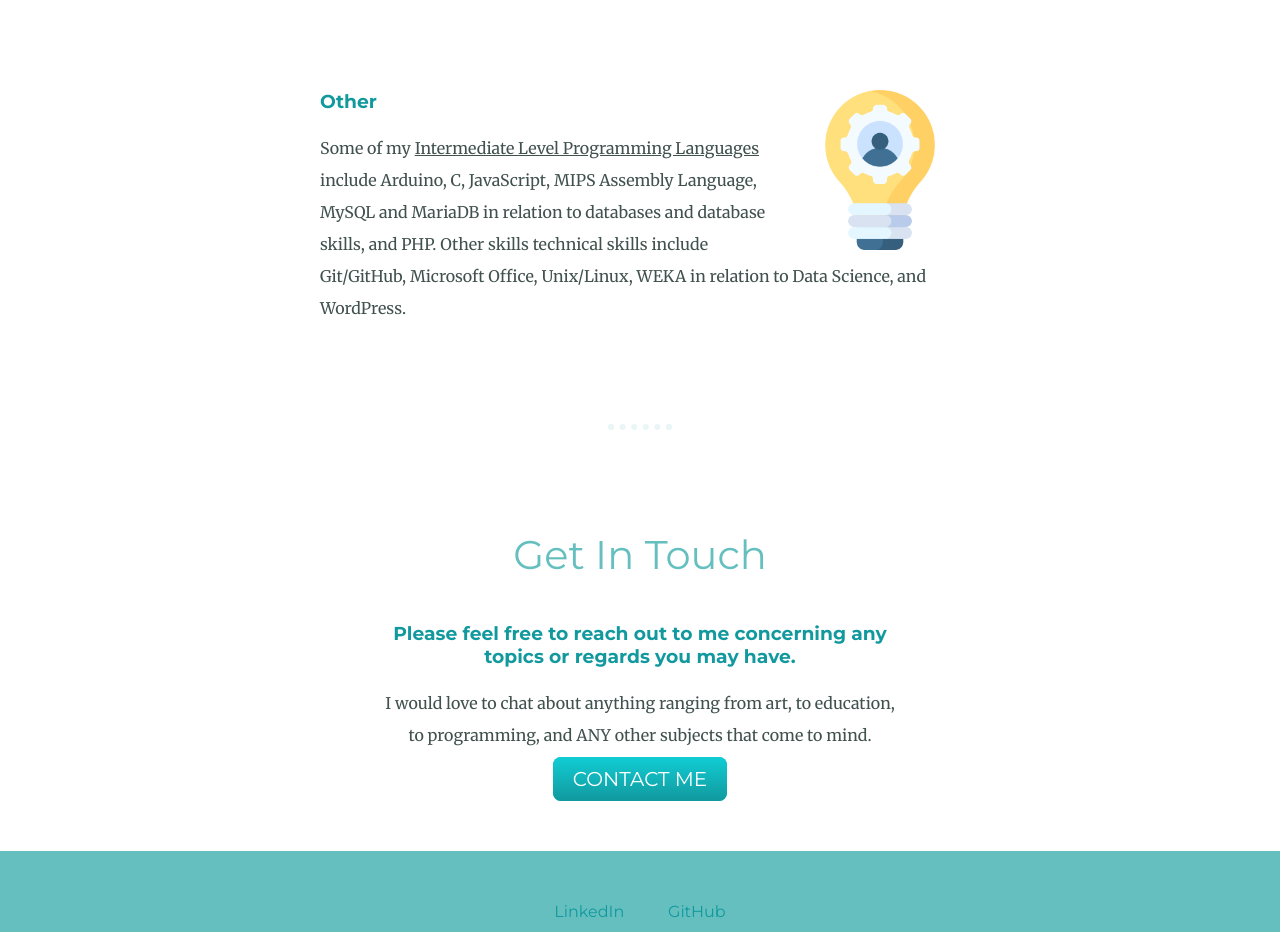
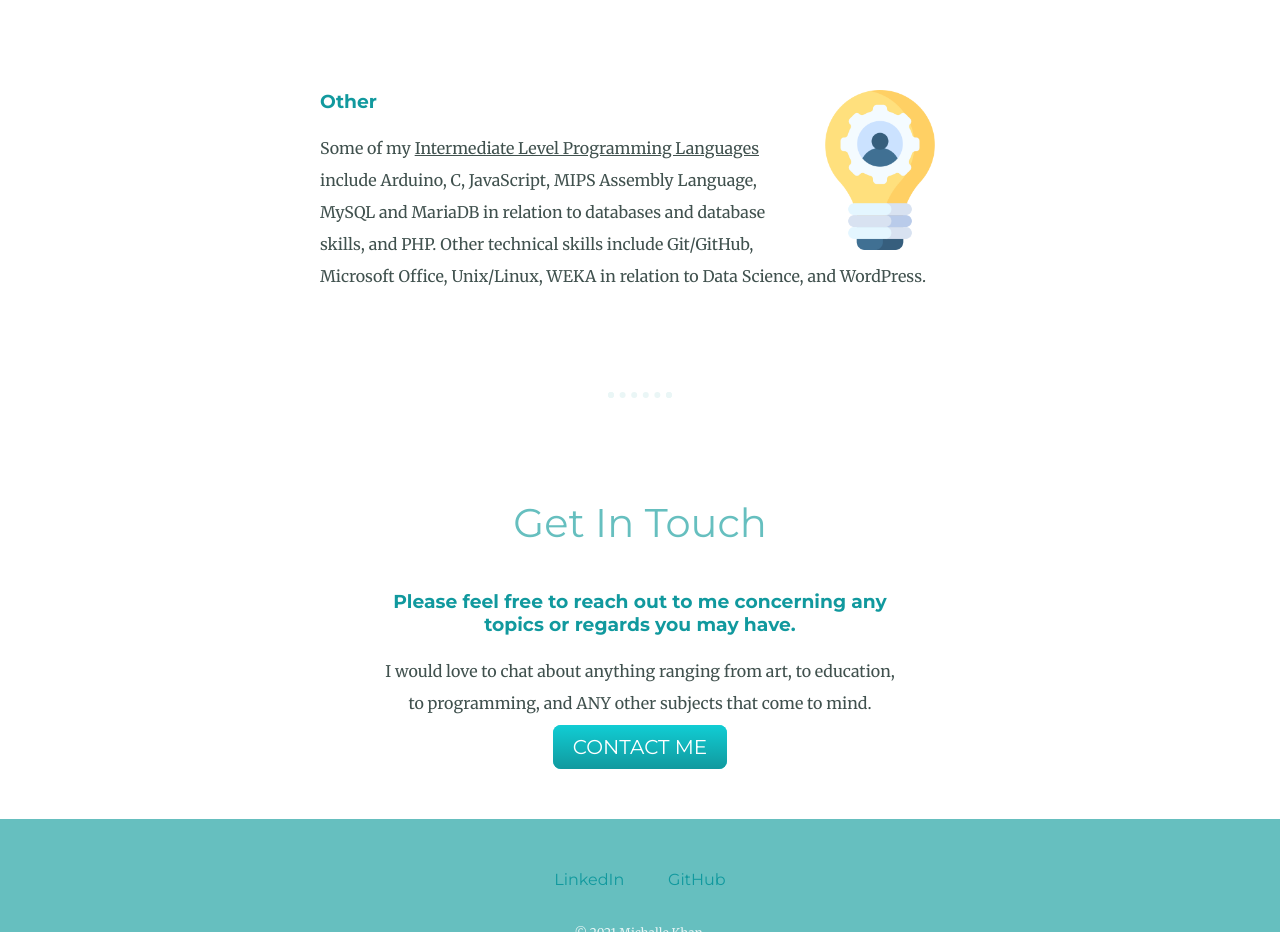
Before and after one commit to mkhan42/MK, a plain HTML site: page index.html in a window 1280 px wide. Shown: the part 3100-4032 px from the top of the page. Drawn offline with Linux system fonts and the light colour scheme.

Commit message:
Update index.html

```diff
--- a/index.html
+++ b/index.html
@@ -76,7 +76,7 @@
       <div class="skill-row">
         <img class="skills-img" src="Images/skill.png" alt="Skills">
         <h3>Other</h3>
-        <p>Some of my <span class="pro">Intermediate Level Programming Languages</span> include Arduino, C, JavaScript, MIPS Assembly Language, MySQL and MariaDB in relation to databases and database skills, and PHP. Other skills technical skills
+        <p>Some of my <span class="pro">Intermediate Level Programming Languages</span> include Arduino, C, JavaScript, MIPS Assembly Language, MySQL and MariaDB in relation to databases and database skills, and PHP. Other technical skills
           include Git/GitHub, Microsoft Office, Unix/Linux, WEKA in relation to Data Science, and WordPress.</p>
       </div>
     </div>
```
